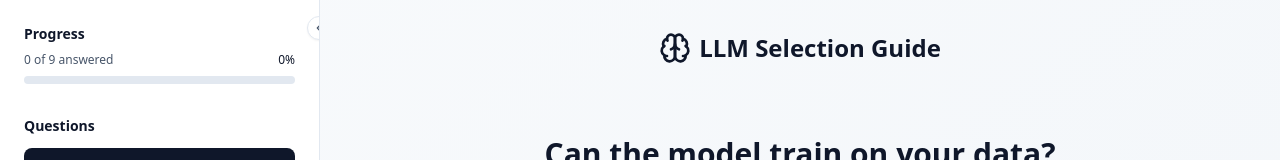
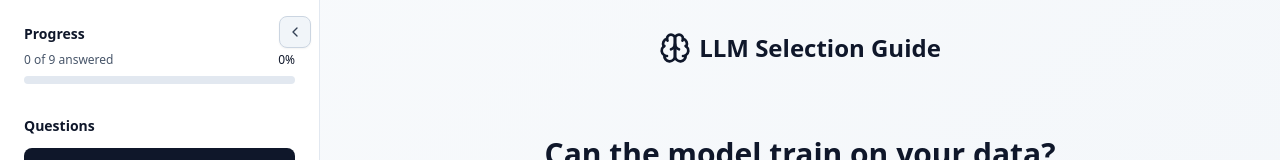
Before and after one commit to LuD1161/llm-practicioner-guide, a React (Vite) app: page / in a window 1280 px wide. Both pictures are taken after a click on the button "Get Started". Shown: the top 160 px of the page. Built offline with nearby package versions, Linux system fonts and the light colour scheme.

Commit message:
Fix sidebar collapsible and add Reset Progress button
- Made collapse button visible by repositioning inside sidebar
- Added Reset Progress button at bottom center of sidebar
- Improved button styling for better visibility

```diff
--- a/src/App.tsx
+++ b/src/App.tsx
@@ -134,6 +134,7 @@ function App() {
         currentQuestionIndex={currentQuestionIndex}
         userAnswers={userAnswers}
         onQuestionClick={setCurrentQuestionIndex}
+        onRestart={handleRestart}
       />
 
       <div className="flex-1 py-8 px-4 overflow-y-auto flex flex-col">
--- a/src/components/QuizSidebar.tsx
+++ b/src/components/QuizSidebar.tsx
@@ -1,5 +1,5 @@
 import { useState } from 'react';
-import { CheckCircle2, Circle, ChevronLeft } from 'lucide-react';
+import { CheckCircle2, Circle, ChevronLeft, RotateCcw } from 'lucide-react';
 import { Question, UserAnswers } from '../types/quiz';
 
 interface QuizSidebarProps {
@@ -7,6 +7,7 @@ interface QuizSidebarProps {
   currentQuestionIndex: number;
   userAnswers: UserAnswers;
   onQuestionClick: (index: number) => void;
+  onRestart?: () => void;
 }
 
 export default function QuizSidebar({
@@ -14,6 +15,7 @@ export default function QuizSidebar({
   currentQuestionIndex,
   userAnswers,
   onQuestionClick,
+  onRestart,
 }: QuizSidebarProps) {
   const [isCollapsed, setIsCollapsed] = useState(false);
   const answeredCount = Object.keys(userAnswers).length;
@@ -24,17 +26,17 @@ export default function QuizSidebar({
     <div className={`relative bg-white border-r border-slate-200 overflow-hidden transition-all duration-300 ${isCollapsed ? 'w-16' : 'w-80'}`}>
       <button
         onClick={() => setIsCollapsed(!isCollapsed)}
-        className="absolute top-4 -right-3 z-10 w-6 h-6 bg-white border border-slate-200 rounded-full flex items-center justify-center hover:bg-slate-50 transition-colors shadow-sm"
+        className="absolute top-4 right-2 z-10 w-8 h-8 bg-slate-100 border border-slate-300 rounded-lg flex items-center justify-center hover:bg-slate-200 transition-colors shadow-sm"
         aria-label={isCollapsed ? 'Expand sidebar' : 'Collapse sidebar'}
       >
         <ChevronLeft
-          size={14}
-          className={`text-slate-600 transition-transform duration-300 ${isCollapsed ? 'rotate-180' : ''}`}
+          size={16}
+          className={`text-slate-700 transition-transform duration-300 ${isCollapsed ? 'rotate-180' : ''}`}
         />
       </button>
 
       {!isCollapsed && (
-        <div className="p-6 overflow-y-auto h-full">
+        <div className="p-6 overflow-y-auto h-full flex flex-col">
           <div className="mb-8">
             <h3 className="text-sm font-semibold text-slate-900 mb-2">Progress</h3>
             <div className="flex items-center justify-between mb-2">
@@ -126,6 +128,18 @@ export default function QuizSidebar({
               })}
             </div>
           </div>
+
+          {onRestart && (
+            <div className="mt-auto pt-6 border-t border-slate-200">
+              <button
+                onClick={onRestart}
+                className="w-full flex items-center justify-center gap-2 px-4 py-2.5 bg-slate-100 text-slate-700 rounded-lg hover:bg-slate-200 transition-colors text-sm font-medium"
+              >
+                <RotateCcw size={16} />
+                Reset Progress
+              </button>
+            </div>
+          )}
         </div>
       )}
     </div>
```
